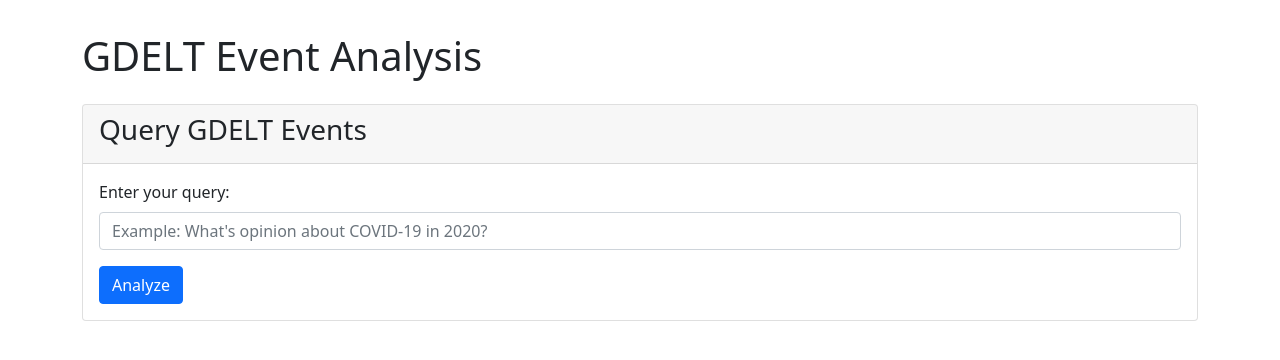
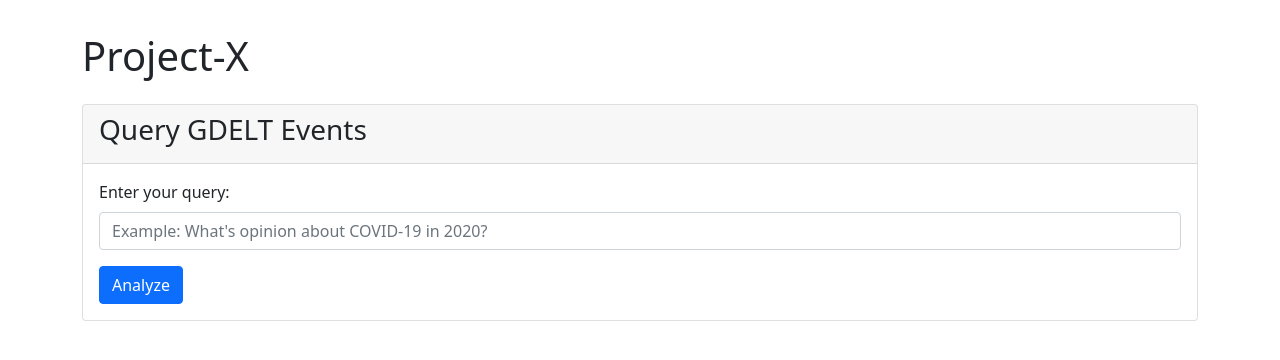
Before and after one commit to ArangoDB-x-Nvidia-Hackathon/project-x, a FastAPI app: page / in a window 1280 px wide. Shown: the top 360 px of the page. Run offline with FastAPI, Linux system fonts and the light colour scheme.

Commit message:
UPDATE: Change project title from 'GDELT Event Analysis' to 'Project-X' in index.html

```diff
--- a/app/templates/index.html
+++ b/app/templates/index.html
@@ -44,7 +44,7 @@
 </head>
 <body>
     <div class="container">
-        <h1 class="mb-4">GDELT Event Analysis</h1>
+        <h1 class="mb-4">Project-X</h1>
 
         <div class="card mb-4">
             <div class="card-header">
```
